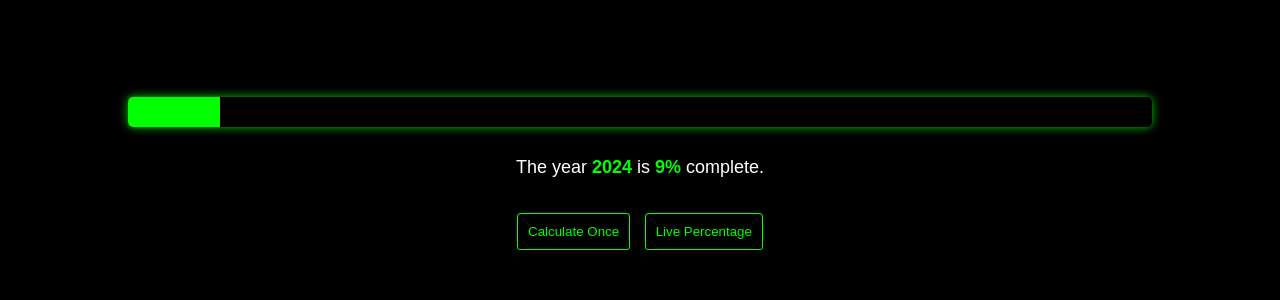
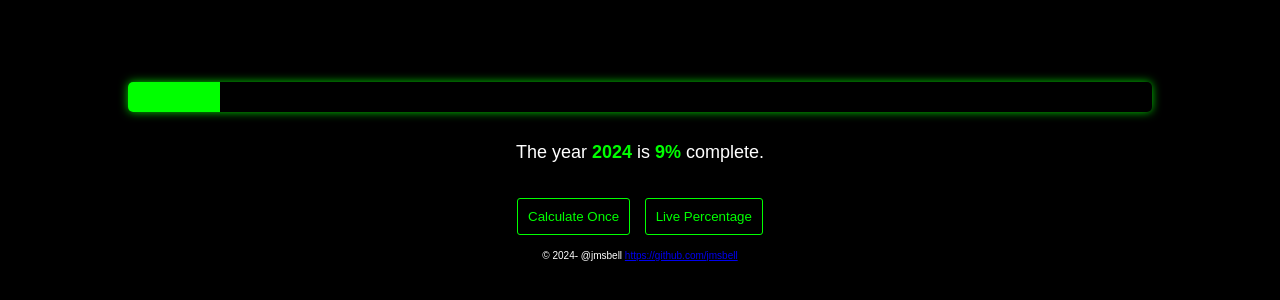
Before and after one commit to jmsbell/year-progress, a website: page index.html in a window 1280 px wide. Shown: the part 224-524 px from the top of the page. Drawn offline with Linux system fonts and the light colour scheme.

Commit message:
add footer to page

```diff
--- a/index.html
+++ b/index.html
@@ -24,6 +24,11 @@
     <button onclick="calculateProgress('live')">Live Percentage</button>
 </div>
 
+<!-- Copyright text -->
+<div id="copyright-text">
+    &copy; 2024-<span id="current-year-copy"></span> @jmsbell <a href="https://github.com/jmsbell">https://github.com/jmsbell</a>
+</div>
+
 <!-- Include the JavaScript file -->
 <script src="script.js"></script>
 
--- a/styles.css
+++ b/styles.css
@@ -60,3 +60,9 @@ button:hover {
   background-color: #0f0;
   color: #000;
 }
+
+#copyright-text {
+  text-align: center;
+  padding: 10px;
+  font-size: 10px;
+}
```
